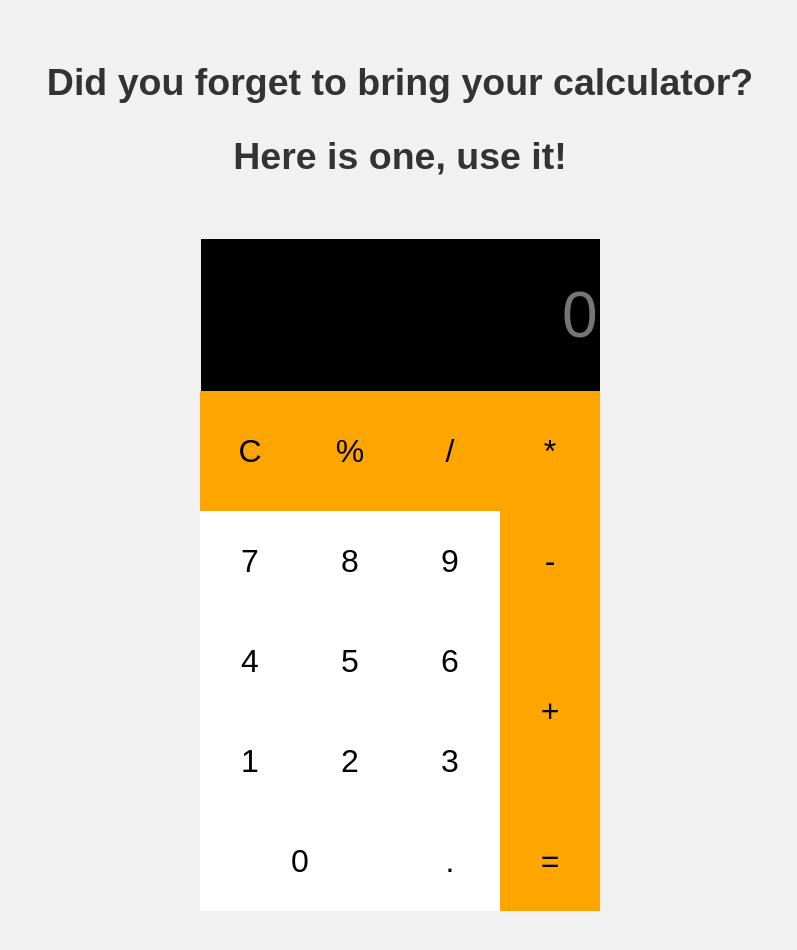
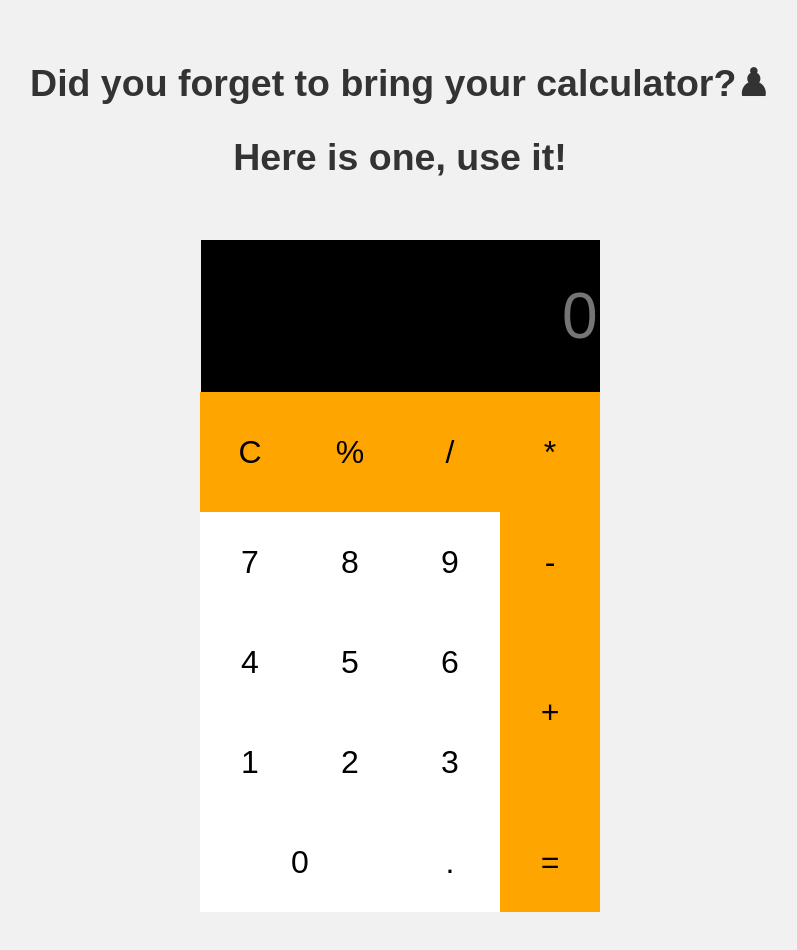
Before and after one commit to JavierPM95/Calculator, a plain HTML site: page Index.html in a window 1280 px wide. Shown: the whole page, without its empty margins (240-1037 px from the left). Drawn offline with Linux system fonts and the light colour scheme.

Commit message:
Calc icon

```diff
--- a/Index.html
+++ b/Index.html
@@ -9,7 +9,7 @@
 </head>
 <body>
 <div class="text">
-    <h2>Did you forget to bring your calculator?</h2>
+    <h2>Did you forget to bring your calculator?<span role="img" aria-label="calculator" >♟</span></h2>
     <h2><b>Here is one, use it!</b></h2>
 </div>
     <div class="calculator">
```
